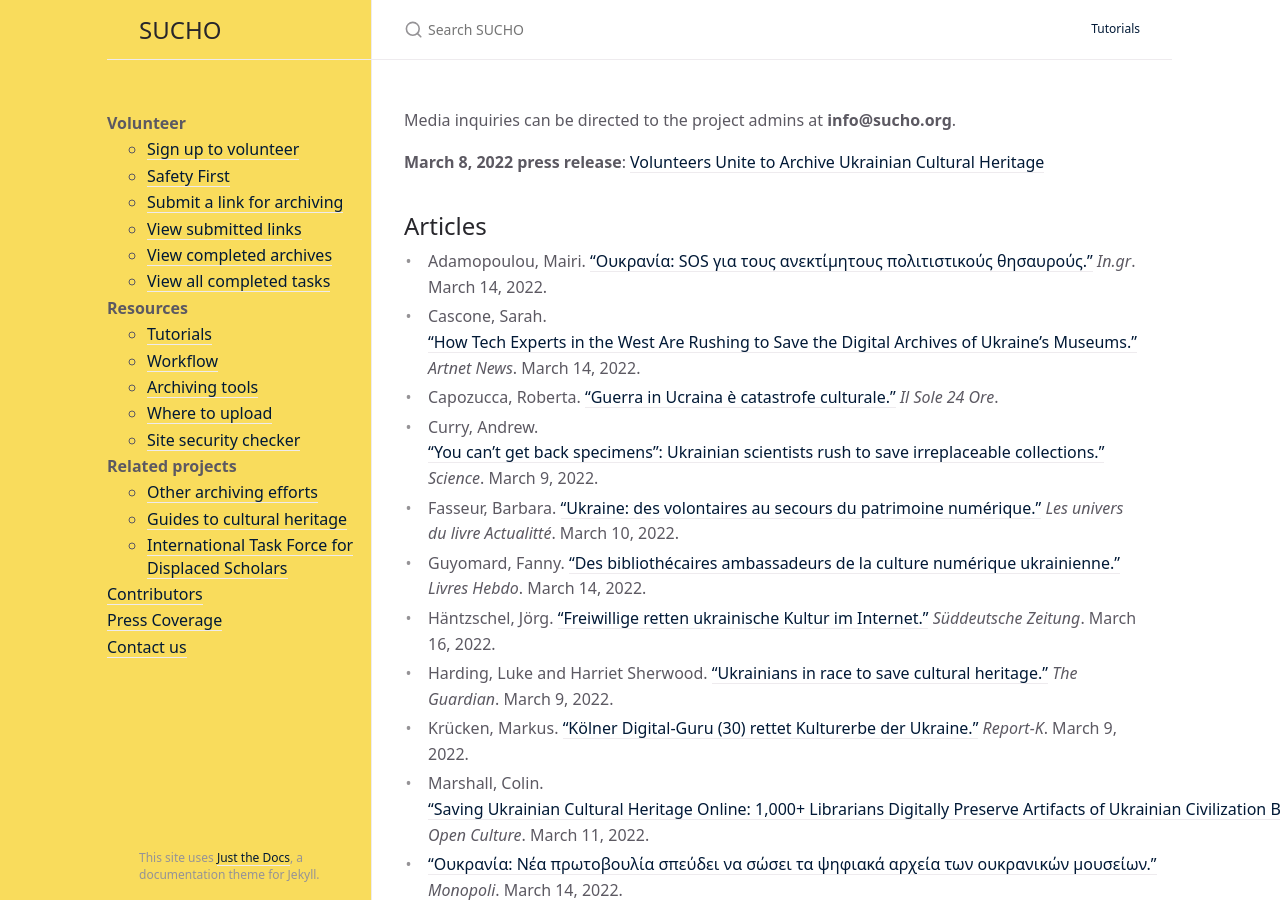
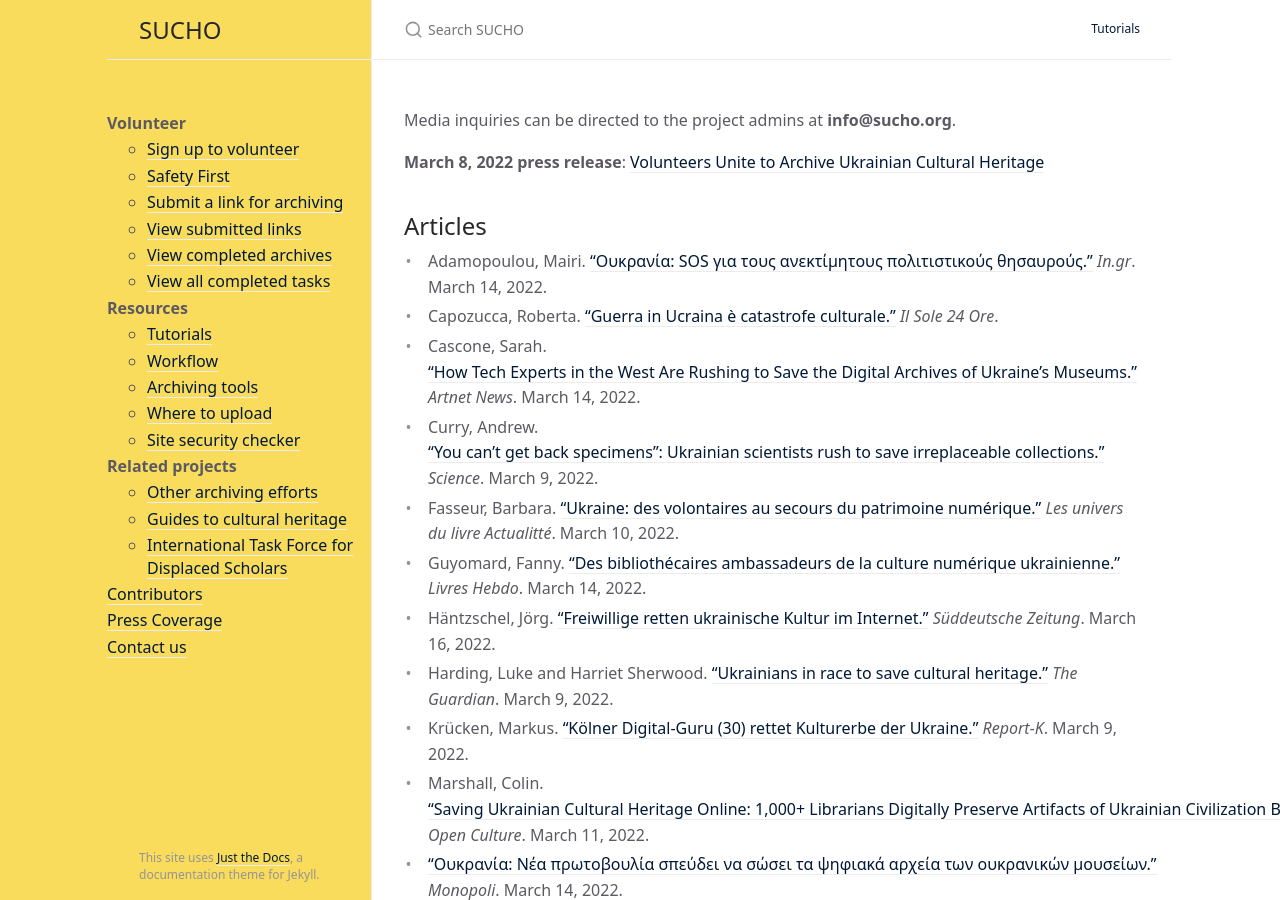
Before and after one commit to sucho-archiving/sucho-archiving.github.io, a Jekyll site: the page built from press.md, in a window 1280 px wide and 900 px high. Built offline with Jekyll 4.4.1, drawn with Linux system fonts in a browser that asks for light colours.

Commit message:
Update press.md

```diff
--- a/press.md
+++ b/press.md
@@ -10,8 +10,8 @@ Media inquiries can be directed to the project admins at **info@sucho.org**.
 
 ## Articles
 - Αdamopoulou, Mairi. ["Ουκρανία: SOS για τους ανεκτίμητους πολιτιστικούς θησαυρούς."](https://www.in.gr/2022/03/17/world/oukrania-sos-gia-tous-anektimitous-politistikous-thisayrous/) *In.gr*. March 14, 2022.
+- Capozucca, Roberta. ["Guerra in Ucraina è catastrofe culturale."](https://www.ilsole24ore.com/art/guerra-ucraina-e-catastrofe-culturale-AEu6lBIB) *Il Sole 24 Ore*.
 - Cascone, Sarah. ["How Tech Experts in the West Are Rushing to Save the Digital Archives of Ukraine’s Museums."](https://news.artnet.com/art-world/saving-ukrainian-cultural-heritage-online-2084036) *Artnet News*. March 14, 2022.
-- Capozucca, Roberta. ["Guerra in Ucraina è catastrofe culturale."](https://www.ilsole24ore.com/art/guerra-ucraina-e-catastrofe-culturale-AEu6lBIB) *Il Sole 24 Ore*.
 - Curry, Andrew. [“You can’t get back specimens”: Ukrainian scientists rush to save irreplaceable collections."](https://www.science.org/content/article/you-can-t-get-back-specimens-ukrainian-scientists-rush-save-irreplaceable-collections) *Science*. March 9, 2022.
 - Fasseur, Barbara. ["Ukraine: des volontaires au secours du patrimoine numérique."](https://actualitte.com/article/105097/ressources/ukraine-des-volontaires-au-secours-du-patrimoine-numerique) *Les univers du livre Actualitté*. March 10, 2022.
 - Guyomard, Fanny. ["Des bibliothécaires ambassadeurs de la culture numérique ukrainienne."](https://livreshebdo.fr/article/des-bibliothecaires-ambassadeurs-de-la-culture-numerique-ukrainienne) *Livres Hebdo*. March 14, 2022.
```
